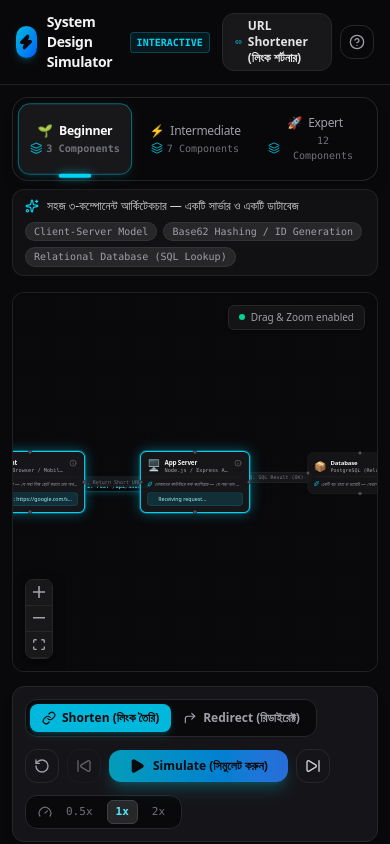
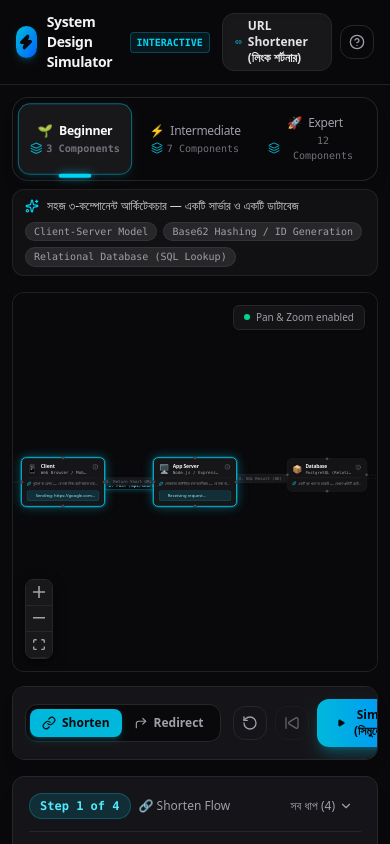
Before and after one commit to sojibrd/system_design_simulation, a Next.js app: page / in a window 390 px wide. Shown: the top 844 px of the page. Built offline with nearby package versions, Linux system fonts and the light colour scheme.

Commit message:
feat: implement simulation UI components including nodes, walkthrough panel, and controls bar

```diff
--- a/app/components/simulation/ControlsBar.tsx
+++ b/app/components/simulation/ControlsBar.tsx
@@ -44,7 +44,8 @@ export const ControlsBar: React.FC<ControlsBarProps> = ({
   onFlowChange,
 }) => {
   return (
-    <div className="w-full bg-zinc-900/90 border border-zinc-800 rounded-xl md:rounded-2xl p-3 md:p-4 shadow-lg backdrop-blur-md flex flex-wrap items-center justify-between gap-3">
+    <div className="w-full bg-zinc-900/90 border border-zinc-800 rounded-xl md:rounded-2xl p-3 md:p-4 shadow-lg backdrop-blur-md overflow-x-auto">
+      <div className="flex items-center justify-between gap-3 min-w-[460px]">
       {/* 1. Flow Type Switcher (Shorten vs Redirect) */}
       <div className="flex items-center bg-zinc-950 p-1 rounded-xl border border-zinc-800">
         <button
@@ -56,7 +57,8 @@ export const ControlsBar: React.FC<ControlsBarProps> = ({
           }`}
         >
           <Link className="w-3.5 h-3.5" />
-          <span>Shorten (লিংক তৈরি)</span>
+          <span className="hidden sm:inline">Shorten (লিংক তৈরি)</span>
+          <span className="sm:hidden">Shorten</span>
         </button>
 
         <button
@@ -68,7 +70,8 @@ export const ControlsBar: React.FC<ControlsBarProps> = ({
           }`}
         >
           <CornerUpRight className="w-3.5 h-3.5" />
-          <span>Redirect (রিডাইরেক্ট)</span>
+          <span className="hidden sm:inline">Redirect (রিডাইরেক্ট)</span>
+          <span className="sm:hidden">Redirect</span>
         </button>
       </div>
 
@@ -108,7 +111,7 @@ export const ControlsBar: React.FC<ControlsBarProps> = ({
         ) : (
           <button
             onClick={onPlay}
-            className="flex items-center gap-2 px-5 py-2 rounded-xl bg-gradient-to-r from-cyan-500 to-blue-500 hover:from-cyan-400 hover:to-blue-400 text-zinc-950 font-bold text-xs md:text-sm shadow-lg shadow-cyan-500/30 transition-all transform active:scale-95 animate-pulse"
+            className="flex items-center gap-2 px-5 py-2 rounded-xl bg-gradient-to-r from-cyan-500 to-blue-500 hover:from-cyan-400 hover:to-blue-400 text-zinc-950 font-bold text-xs md:text-sm shadow-lg shadow-cyan-500/30 transition-all transform active:scale-95"
             aria-label="Simulate flow"
           >
             <Play className="w-4 h-4 fill-current" />
@@ -147,6 +150,7 @@ export const ControlsBar: React.FC<ControlsBarProps> = ({
           </button>
         ))}
       </div>
+      </div>
     </div>
   );
 };
--- a/app/components/simulation/FlowDiagram.tsx
+++ b/app/components/simulation/FlowDiagram.tsx
@@ -41,12 +41,15 @@ export const FlowDiagram: React.FC<FlowDiagramProps> = ({ nodes, edges }) => {
         nodeTypes={nodeTypes}
         edgeTypes={edgeTypes}
         fitView
-        fitViewOptions={{ padding: 0.18, minZoom: 0.5, maxZoom: 1.2 }}
+        fitViewOptions={{ padding: 0.22, minZoom: 0.4, maxZoom: 1.5 }}
         minZoom={0.3}
         maxZoom={1.8}
-        nodesDraggable={true}
+        nodesDraggable={false}
         nodesConnectable={false}
         elementsSelectable={true}
+        panOnDrag={true}
+        panOnScroll={false}
+        zoomOnScroll={true}
         proOptions={{ hideAttribution: true }}
       >
         <Background
@@ -65,7 +68,7 @@ export const FlowDiagram: React.FC<FlowDiagramProps> = ({ nodes, edges }) => {
       {/* Floating Canvas Hint */}
       <div className="absolute top-3 right-3 pointer-events-none bg-zinc-900/80 backdrop-blur-md px-2.5 py-1 rounded-md border border-zinc-800 text-[10px] text-zinc-400 flex items-center gap-1.5 shadow-sm">
         <span className="w-1.5 h-1.5 rounded-full bg-emerald-400"></span>
-        <span>Drag & Zoom enabled</span>
+        <span>Pan & Zoom enabled</span>
       </div>
     </div>
   );
--- a/app/components/simulation/Header.tsx
+++ b/app/components/simulation/Header.tsx
@@ -1,7 +1,7 @@
 "use client";
 
 import React, { useState } from "react";
-import { Link2, HelpCircle, X, Sparkles, Zap, ShieldCheck } from "lucide-react";
+import { Link2, HelpCircle, X, Sparkles, Zap } from "lucide-react";
 
 export const Header: React.FC = () => {
   const [showHelp, setShowHelp] = useState(false);
--- a/app/components/simulation/SimulationNode.tsx
+++ b/app/components/simulation/SimulationNode.tsx
@@ -52,7 +52,7 @@ export const SimulationNode: React.FC<NodeProps> = ({ data, selected }) => {
 
   return (
     <div
-      className={`relative group rounded-xl transition-all duration-300 select-none min-w-[170px] max-w-[210px] ${
+      className={`relative group rounded-xl transition-all duration-300 select-none min-w-[160px] max-w-[200px] ${
         isActive
           ? "bg-zinc-900/95 border-2 border-cyan-400 shadow-[0_0_25px_rgba(6,182,212,0.45)] ring-2 ring-cyan-500/30 scale-105"
           : selected
--- a/app/components/simulation/WalkthroughPanel.tsx
+++ b/app/components/simulation/WalkthroughPanel.tsx
@@ -1,6 +1,6 @@
 "use client";
 
-import React, { useState } from "react";
+import React, { useState, useEffect, useRef } from "react";
 import { SimulationStep } from "@/app/lib/types";
 import {
   Sparkles,
@@ -10,6 +10,7 @@ import {
   ChevronUp,
   CheckCircle2,
   HelpCircle,
+  Play,
 } from "lucide-react";
 
 interface WalkthroughPanelProps {
@@ -29,8 +30,37 @@ export const WalkthroughPanel: React.FC<WalkthroughPanelProps> = ({
 }) => {
   const [showPayload, setShowPayload] = useState<boolean>(true);
   const [showAllSteps, setShowAllSteps] = useState<boolean>(false);
+  const bodyRef = useRef<HTMLDivElement>(null);
 
-  if (!currentStep) return null;
+  // Auto-scroll body to top on step change
+  useEffect(() => {
+    if (bodyRef.current) {
+      bodyRef.current.scrollTo({ top: 0, behavior: "smooth" });
+    }
+  }, [currentStepIndex]);
+
+  // Placeholder when no step is selected yet (before simulation starts)
+  if (!currentStep) {
+    return (
+      <div className="flex flex-col h-full items-center justify-center bg-zinc-900/90 border border-zinc-800 rounded-xl md:rounded-2xl p-6 shadow-xl text-center gap-4">
+        <div className="w-16 h-16 rounded-full bg-cyan-500/10 border border-cyan-500/20 flex items-center justify-center">
+          <Play className="w-7 h-7 text-cyan-400" />
+        </div>
+        <div>
+          <h3 className="text-sm font-bold text-zinc-100 mb-1.5">সিমুলেশন শুরু করুন</h3>
+          <p className="text-xs text-zinc-400 leading-relaxed max-w-[220px] mx-auto">
+            নিচের <span className="text-cyan-300 font-semibold">Simulate</span> বাটনে ক্লিক করুন এবং দেখুন ডাটা কীভাবে প্রবাহিত হয়।
+          </p>
+        </div>
+        <div className="flex items-center gap-2 text-[11px] text-zinc-500">
+          <span className="px-2 py-0.5 rounded bg-zinc-800 border border-zinc-700 font-mono">Shorten</span>
+          <span>বা</span>
+          <span className="px-2 py-0.5 rounded bg-zinc-800 border border-zinc-700 font-mono">Redirect</span>
+          <span>ফ্লো বেছে নিন</span>
+        </div>
+      </div>
+    );
+  }
 
   return (
     <div className="flex flex-col h-full bg-zinc-900/90 border border-zinc-800 rounded-xl md:rounded-2xl p-4 md:p-5 shadow-xl backdrop-blur-sm overflow-hidden">
@@ -98,7 +128,7 @@ export const WalkthroughPanel: React.FC<WalkthroughPanelProps> = ({
       )}
 
       {/* Main Walkthrough Body */}
-      <div className="flex-1 overflow-y-auto py-3 space-y-3.5 pr-1">
+      <div ref={bodyRef} className="flex-1 overflow-y-auto py-3 space-y-3.5 pr-1">
         {/* Step Title */}
         <div>
           <h3 className="text-sm md:text-base font-bold text-zinc-100 leading-snug tracking-tight">
```
